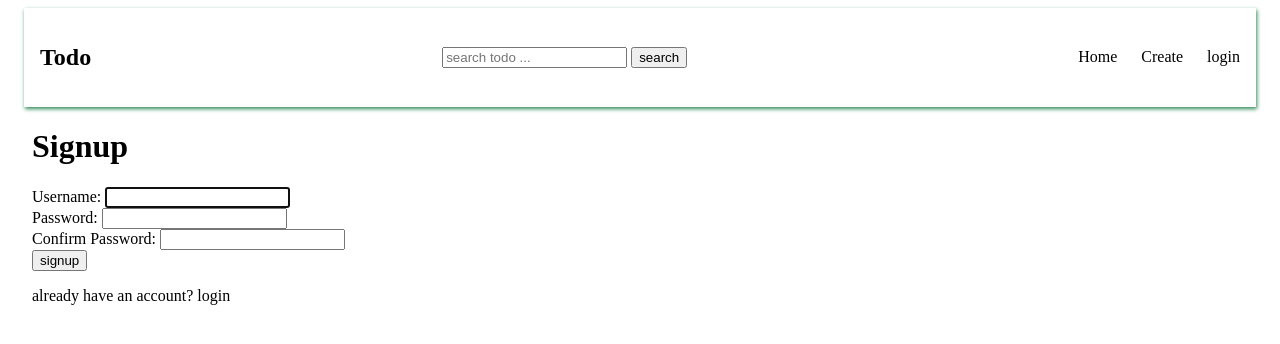
After one commit to ProKelly/tasklist, a Django app: page /signup/ in a window 1280 px wide. The commit adds this page. Shown: the top 344 px of the page. Run offline with Django 5.2, Linux system fonts and the light colour scheme.

Commit message:
implemented signup and login

```diff
--- a/base/forms.py
+++ b/base/forms.py
@@ -5,3 +5,9 @@ class TodoCreationForm(forms.ModelForm):
     class Meta:
         model = Todo
         fields = ['title', 'description', 'image']
+
+class LoginForm(forms.Form):
+    username = forms.CharField(max_length=30)
+    password = forms.CharField(widget=forms.PasswordInput)
+    class Meta:
+        fields = ['username', 'password']
--- a/base/templates/base/navbar.html
+++ b/base/templates/base/navbar.html
@@ -3,9 +3,20 @@
         <h1>Todo</h1>
     </div>
     <div>
+        <form action="" method="get">
+            <input type="text" name="q" placeholder="search todo ...">
+            <button type="submit">search</button>
+        </form>
+    </div>
+    <div>
         <ul>
             <li><a href="{% url 'todo-list' %}">Home</a></li>
             <li><a href="{% url 'create-todo' %}">Create</a></li>
+            {% if request.user.is_authenticated %}
+            <li><a href="{% url 'logout' %}">logout</a></li>
+            {% else %}
+            <li><a href="{% url 'login' %}">login</a></li>
+            {% endif %}
         </ul>
     </div>
 </nav>
--- /dev/null
+++ b/base/templates/base/signup.html
@@ -0,0 +1,28 @@
+{% extends "base/main.html" %}
+
+{% block content %}
+
+<div>
+    <h1>Signup</h1>
+
+    <form method='post'>
+        {% csrf_token %}
+        <div>
+            <label for="username">Username:</label>
+           {{form.username}}
+        </div>
+        <div>
+            <label for="password1">Password:</label>
+           {{form.password1}}
+        </div>
+        <div>
+            <label for="password2">Confirm Password:</label>
+            {{form.password2}}
+        </div>
+       <button type="submit">signup</button>
+    </form>
+
+    <p>already have an account? <a href="{% url 'login' %}">login</a></p>
+</div>
+
+{% endblock content %}
--- a/base/urls.py
+++ b/base/urls.py
@@ -7,4 +7,7 @@ urlpatterns = [
     path('todos/<str:pk>/details/', views.todo_details, name='todo-details'),
     path('todos/<str:pk>/update/', views.todo_update, name='todo-update'),
     path('todos/<str:pk>/delete/', views.todo_delete, name='todo-delete'),
+    path('login/', views.login_view, name='login'),
+    path('signup/', views.signup_view, name='signup'),
+    path('logout/', views.logout_view, name='logout'),
 ]
--- a/base/views.py
+++ b/base/views.py
@@ -1,12 +1,19 @@
 from django.shortcuts import render,redirect
 from .models import Todo
-from .forms import TodoCreationForm
+from .forms import TodoCreationForm, LoginForm
+from django.contrib.auth.forms import UserCreationForm
+from django.contrib.auth import login, logout, authenticate
+from django.contrib.auth.decorators import login_required
 
 def todo_list(request):
+    query = request.GET.get('q', '')
     todos = Todo.objects.all()
+    if query:
+        todos = Todo.objects.filter(title__icontains=query)
     context = {'todos':todos}
     return render(request, 'base/todo_list.html', context)
 
+@login_required(login_url='login')
 def todo_create(request):
     form = TodoCreationForm()
     if request.method == 'POST':
@@ -18,11 +25,13 @@ def todo_create(request):
     context = {'form':form}
     return render(request, 'base/todo_form.html', context)
 
+@login_required(login_url='login')
 def todo_details(request, pk):
     todo = Todo.objects.get(pk=pk)
     context = {'todo':todo}
     return render(request, 'base/todo_details.html', context)
 
+@login_required(login_url='login')
 def todo_update(request, pk):
     todo = Todo.objects.get(pk=pk)
     form = TodoCreationForm(instance=todo)
@@ -35,7 +44,38 @@ def todo_update(request, pk):
     context = {'form':form, 'todo':todo}
     return render(request, 'base/todo_form.html', context)
 
+@login_required(login_url='login')
 def todo_delete(request, pk):
     todo = Todo.objects.get(pk=pk)
     todo.delete()
     return redirect('todo-list')
+
+def login_view(request):
+    form = LoginForm()
+    if request.method == 'POST':
+        form = LoginForm(request.POST)
+        if form.is_valid():
+            username = form.cleaned_data['username']
+            password = form.cleaned_data['password']
+            user = authenticate(username=username, password=password)
+            if user is not None:
+                login(request, user)
+                return redirect('todo-list')
+
+    context = {'form': form}
+    return render(request, 'base/login.html', context)
+
+def signup_view(request):
+    form = UserCreationForm()
+    if request.method == 'POST':
+        form = UserCreationForm(request.POST)
+        if form.is_valid():
+            form.save()
+            return redirect('login')
+
+    context = {'form': form}
+    return render(request, 'base/signup.html', context)
+
+def logout_view(request):
+    logout(request)
+    return redirect('login')
```
Also changed, not shown: base/templates/base/login.html (added, +23 -0 lines), db.sqlite3.
